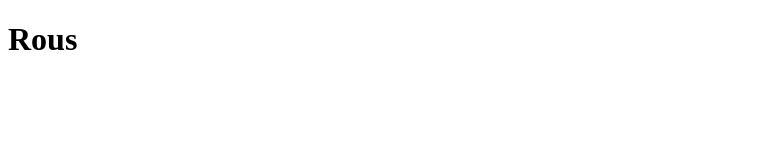
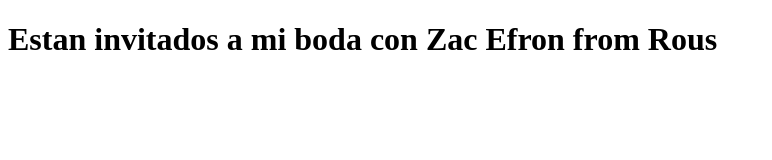
Before and after one commit to Rosmeri/PrimerdespliegeAWS, a plain HTML site: page Index.html in a window 1280 px wide. Shown: the whole page, without its empty margins (0-772 px from the left). Drawn offline with Linux system fonts and the light colour scheme.

Commit message:
segunda subida

```diff
--- a/Index.html
+++ b/Index.html
@@ -8,7 +8,7 @@
 </head>
 <body>
     <h1>
-        Rous
+        Estan invitados a mi boda con Zac Efron from Rous
     </h1>
 
 </body>
```
Also changed, not shown: REQ DE PROGRMAS - AWS.txt.
